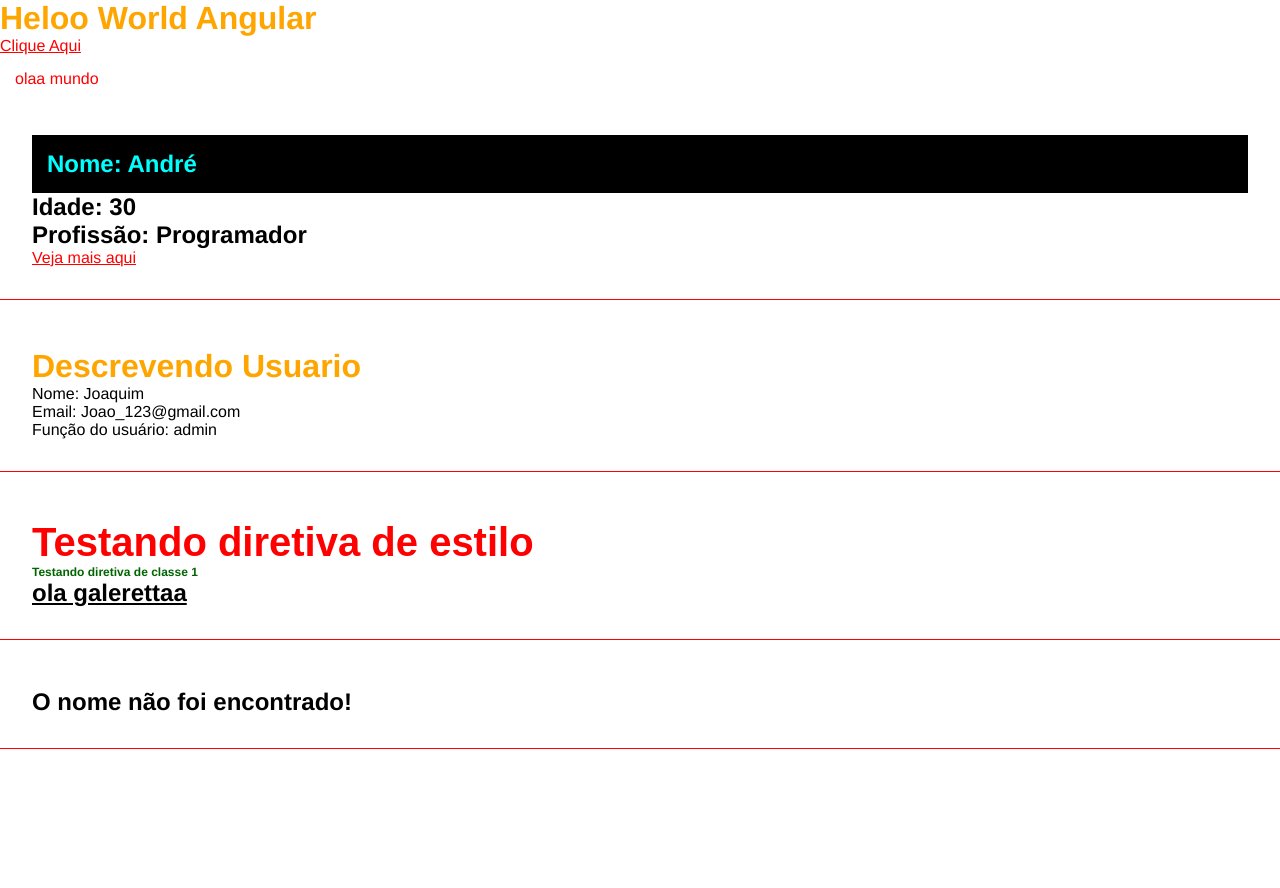
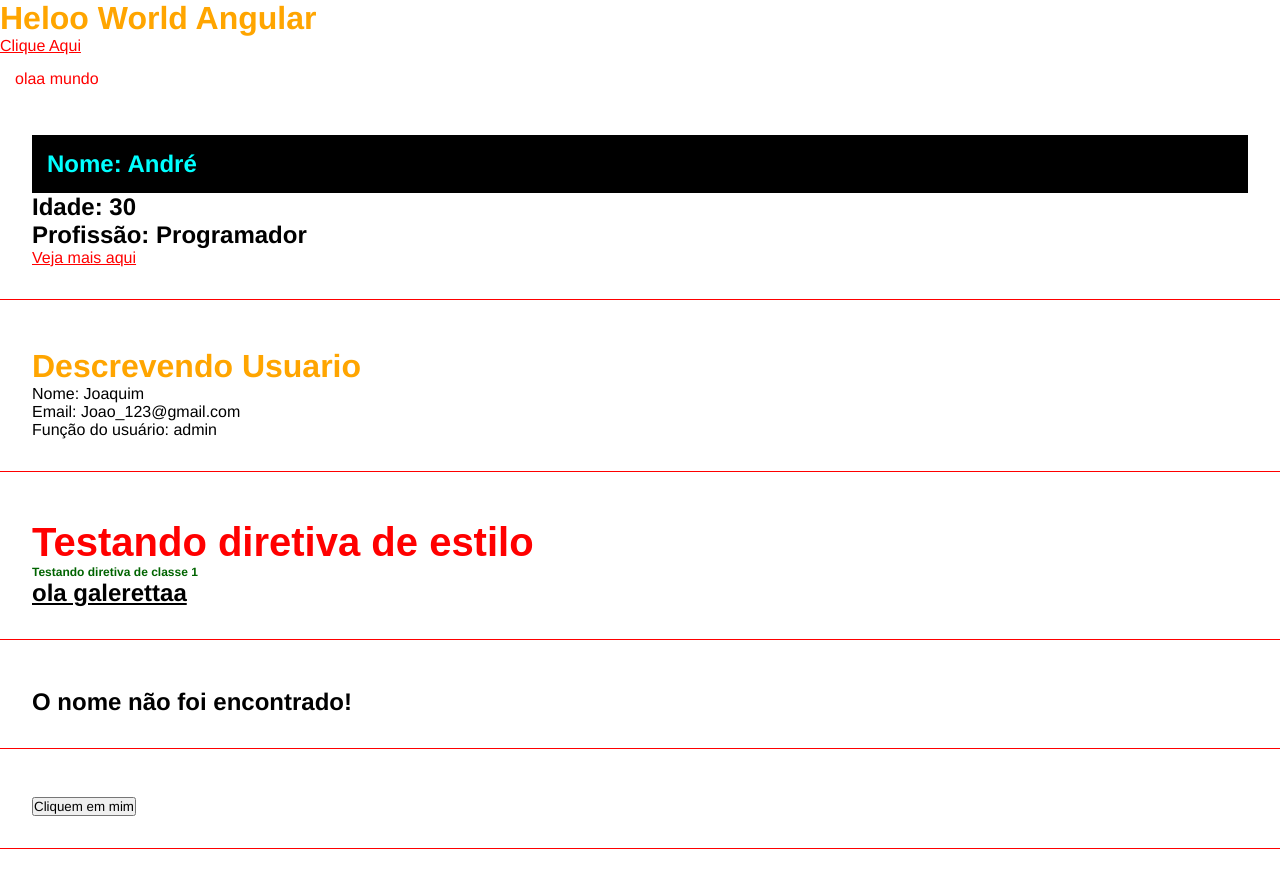
Before and after one commit to andre010101/Angular-13, an Angular app in the folder curso-angular/: page / in a window 1280 px wide. Shown: the top 888 px of the page. Built offline with nearby package versions, Linux system fonts and the light colour scheme.

Commit message:
Eventos no Angular

```diff
--- a/curso-angular/src/app/app.component.html
+++ b/curso-angular/src/app/app.component.html
@@ -7,3 +7,4 @@
 <app-parent-data [name]="userNane" [userData]="userData"></app-parent-data>
 <app-directives></app-directives>
 <app-if-render></app-if-render>
+<app-eventos></app-eventos>
--- a/curso-angular/src/app/app.module.ts
+++ b/curso-angular/src/app/app.module.ts
@@ -6,6 +6,7 @@
 import { ParentDataComponent } from './components/parent-data/parent-data.component';
 import { DirectivesComponent } from './components/directives/directives.component';
 import { IfRenderComponent } from './components/if-render/if-render.component';
+import { EventosComponent } from './components/eventos/eventos.component';
 
 @NgModule({
   declarations: [
@@ -13,7 +14,8 @@
     FirstComponentComponent,
     ParentDataComponent,
     DirectivesComponent,
-    IfRenderComponent
+    IfRenderComponent,
+    EventosComponent
   ],
   imports: [
     BrowserModule
--- /dev/null
+++ b/curso-angular/src/app/components/eventos/eventos.component.html
@@ -0,0 +1,6 @@
+<div class="class">
+    <p *ngIf="show">
+        exibindo mensagem
+    </p>
+    <button (click)="showMessage()">Cliquem em mim</button>
+</div>
--- /dev/null
+++ b/curso-angular/src/app/components/eventos/eventos.component.ts
@@ -0,0 +1,15 @@
+import { Component } from '@angular/core';
+
+@Component({
+  selector: 'app-eventos',
+  templateUrl: './eventos.component.html',
+  styleUrls: ['./eventos.component.css']
+})
+export class EventosComponent {
+  show: boolean = false;
+  ngOnInit(): void {}
+
+  showMessage(): void {
+    this.show = !this.show;// toggle
+  }
+}
```
Also changed, not shown: curso-angular/src/app/components/eventos/eventos.component.css (added), 1 other file (tests, documents, lock files or other folders).
